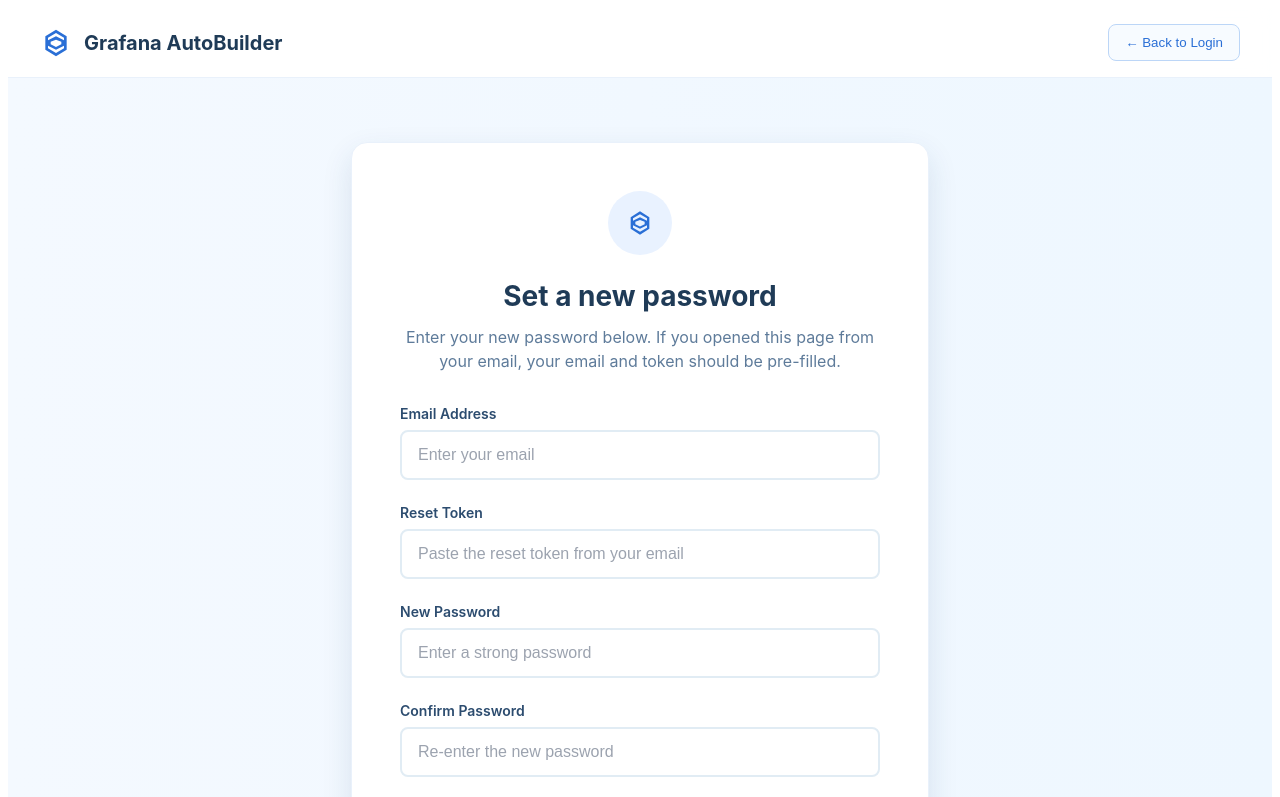
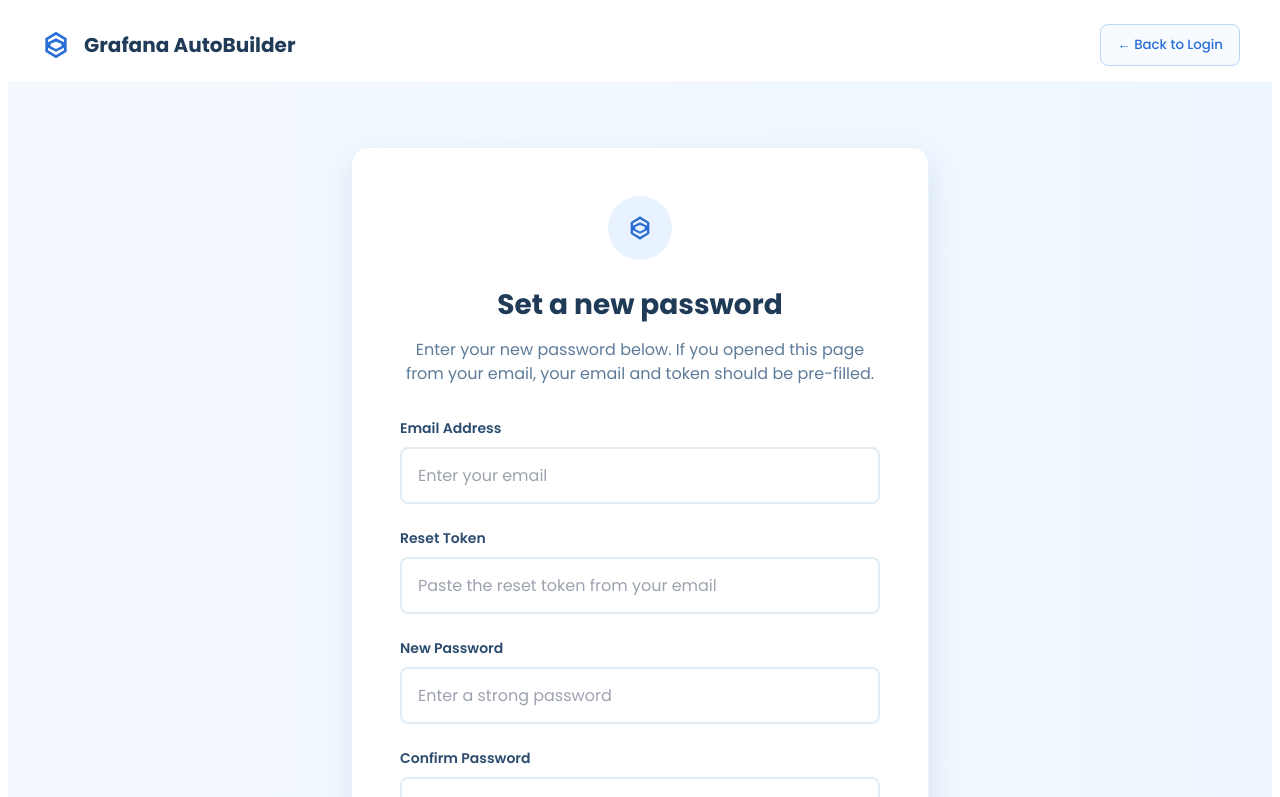
Before and after one commit to SharvilDhumal/GrafanaAutoBuilder, an Angular app: page /reset-password in a window 1280 px wide. Shown: the top 797 px of the page. Built offline with nearby package versions, Linux system fonts and the light colour scheme.

Commit message:
font changes

```diff
--- a/src/styles.css
+++ b/src/styles.css
@@ -1 +1,23 @@
-/* You can add global styles to this file, and also import other style files */
+/* Global styles */
+/* Import fonts: Poppins primary, Space Grotesk fallback */
+@import url('https://fonts.googleapis.com/css2?family=Poppins:wght@300;400;500;600;700&family=Space+Grotesk:wght@300;400;500;600;700&display=swap');
+
+:root {
+  --app-font: 'Poppins', 'Space Grotesk', sans-serif;
+}
+
+html, body {
+  font-family: var(--app-font) !important;
+  -webkit-font-smoothing: antialiased;
+  -moz-osx-font-smoothing: grayscale;
+}
+
+/* Ensure form controls and interactive elements inherit */
+button, input, select, textarea {
+  font-family: inherit !important;
+}
+
+/* Make all elements inherit body font unless explicitly overridden */
+*, *::before, *::after {
+  font-family: inherit !important;
+}
```
